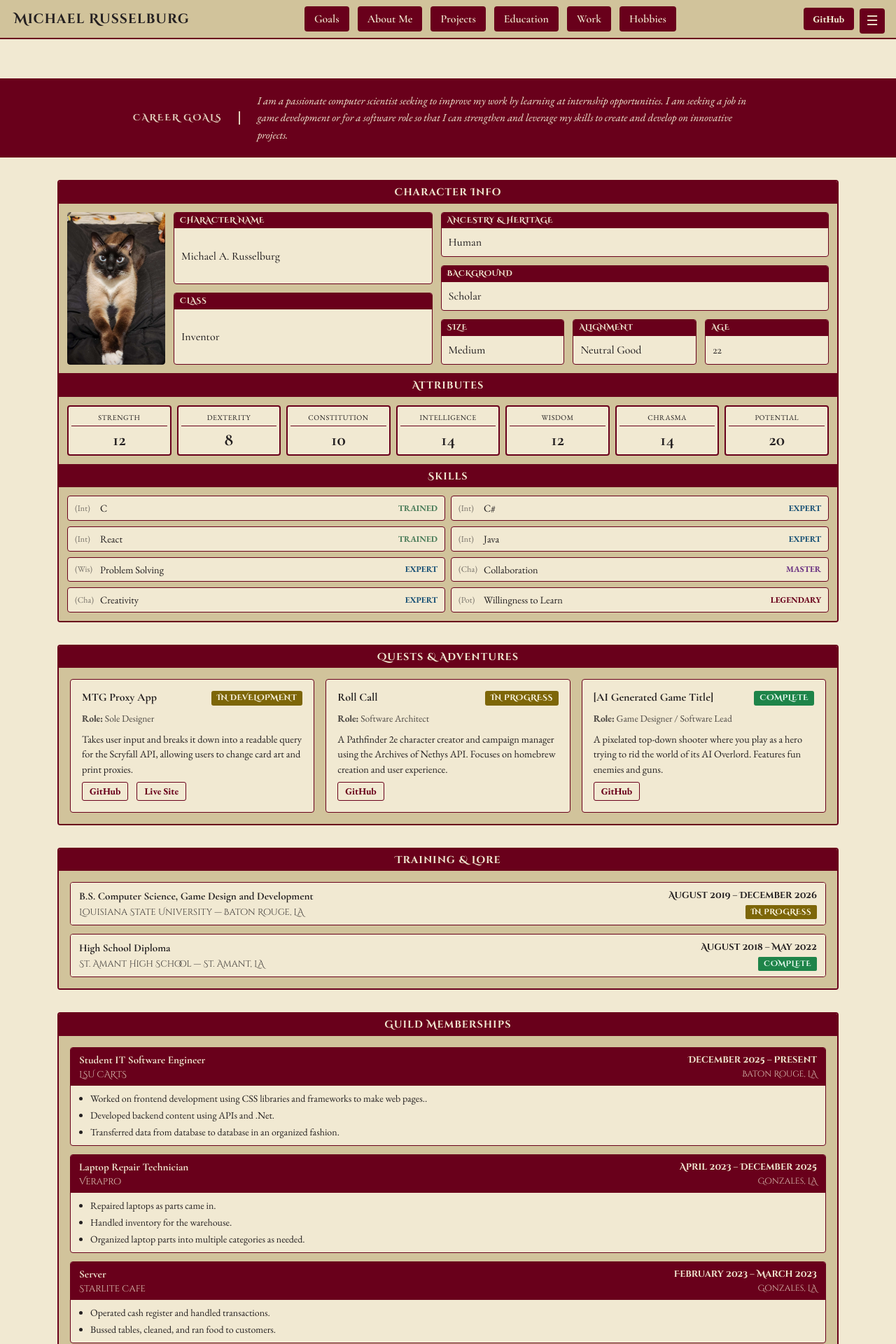
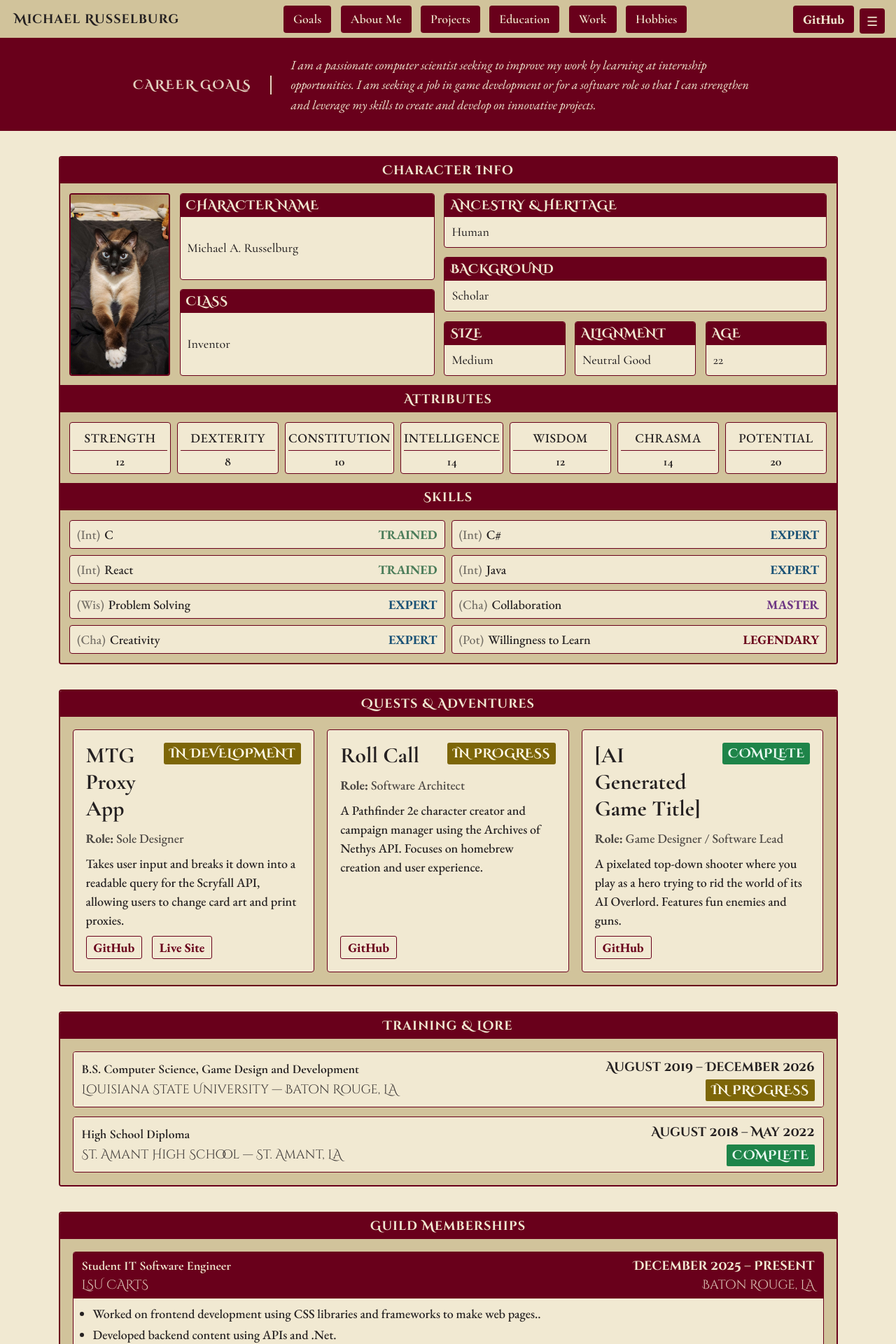
Before and after one commit to MichaelRdot/michaelrwebsite, a React (Vite) app: page / in a window 1280 px wide. Shown: the top 1920 px of the page at 70% size. Built offline with nearby package versions, Linux system fonts and the light colour scheme.

Commit message:
Changed the font sizes, no more outliers

```diff
--- a/src/App.css
+++ b/src/App.css
@@ -11,13 +11,12 @@
 
 html {
     scroll-behavior: smooth;
+    font-size: 18px;
 }
 
 body {
     font-family: var(--font-body);
-    font-size: 1.05rem;
-    padding-top: var(--header-height);
-    transition: padding-top 0.3s ease;
+    font-weight: 500;
 }
 
 body.header-is-hidden {
@@ -44,4 +43,5 @@ body.header-is-hidden {
 .char-info-card-body,
 .attr-score {
     font-family: var(--font-heading);
+    font-weight: 700;
 }
--- a/src/components/About Me Section/AboutMeSection.css
+++ b/src/components/About Me Section/AboutMeSection.css
@@ -14,7 +14,6 @@
     font-weight: bold;
     padding: 5px;
     letter-spacing: 1px;
-    font-size: 0.9rem;
 }
 
 
--- a/src/components/About Me Section/AttributesSubSection.css
+++ b/src/components/About Me Section/AttributesSubSection.css
@@ -11,7 +11,7 @@
 
 .attribute-box {
     flex: 1;
-    border: 2px solid var(--box-border-color);
+    border: 1px solid var(--box-border-color);
     border-radius: 4px;
     text-align: center;
     padding: 8px 4px;
@@ -19,7 +19,6 @@
 }
 
 .attr-name {
-    font-size: 0.65rem;
     text-transform: uppercase;
     letter-spacing: 0.5px;
     border-bottom: 1px solid var(--box-border-color);
@@ -28,7 +27,6 @@
 }
 
 .attr-score {
-    font-size: 1.6rem;
     font-weight: bold;
     line-height: 1;
 }
--- a/src/components/About Me Section/CharacterInfoSubSection.css
+++ b/src/components/About Me Section/CharacterInfoSubSection.css
@@ -8,6 +8,8 @@
 
 /* Photo */
 .photo-container {
+    border: 2px solid var(--box-border-color);
+    border-radius: 4px;
     flex-shrink: 0;
 }
 
@@ -16,7 +18,6 @@
     width: 140px;
     height: 100%;
     min-height: 160px;
-    border-radius: 4px;
     overflow: hidden;
     cursor: pointer;
 }
@@ -29,7 +30,7 @@
     width: 100%;
     height: 100%;
     object-fit: cover;
-    border-radius: 4px;
+    border-radius: 2px;
     transition: opacity 0.3s ease;
 }
 
@@ -45,11 +46,6 @@
     opacity: 1;
 }
 
-.photo-hint {
-    font-size: 0.7rem;
-    opacity: 0.6;
-    margin-top: 6px;
-}
 
 /* Middle column */
 .info-left {
@@ -82,7 +78,6 @@
 .char-info-card-header {
     background-color: var(--box-border-color);
     color: var(--bs-body-bg);
-    font-size: 0.7rem;
     font-weight: bold;
     text-transform: uppercase;
     letter-spacing: 0.5px;
@@ -92,7 +87,6 @@
 /* Value body */
 .char-info-card-body {
     padding: 8px 10px;
-    font-size: 1rem;
     font-weight: 500;
     flex: 1;
     display: flex;
--- a/src/components/About Me Section/SkillsSubSection.css
+++ b/src/components/About Me Section/SkillsSubSection.css
@@ -19,11 +19,9 @@
     display: flex;
     align-items: center;
     gap: 6px;
-    font-size: 0.9rem;
 }
 
 .skill-attr {
-    font-size: 0.75rem;
     opacity: 0.6;
     min-width: 30px;
 }
@@ -33,7 +31,6 @@
 }
 
 .skill-rank {
-    font-size: 0.75rem;
     font-weight: bold;
     text-transform: uppercase;
 }
--- a/src/components/Career Goals Section/CareerGoalsSection.css
+++ b/src/components/Career Goals Section/CareerGoalsSection.css
@@ -14,7 +14,6 @@
 
 .career-goals-label {
     font-weight: bold;
-    font-size: 0.8rem;
     text-transform: uppercase;
     letter-spacing: 2px;
     white-space: nowrap;
@@ -25,7 +24,6 @@
 
 .career-goals-text {
     margin: 0;
-    font-size: 0.95rem;
     line-height: 1.6;
     font-style: italic;
 }
--- a/src/components/Education Section/EducationSection.css
+++ b/src/components/Education Section/EducationSection.css
@@ -47,22 +47,18 @@
 
 .education-degree {
     font-weight: bold;
-    font-size: 0.95rem;
 }
 
 .education-institution {
-    font-size: 0.8rem;
     opacity: 0.85;
 }
 
 .education-dates {
-    font-size: 0.8rem;
     font-weight: bold;
     white-space: nowrap;
 }
 
 .education-status {
-    font-size: 0.68rem;
     font-weight: bold;
     text-transform: uppercase;
     letter-spacing: 0.5px;
--- a/src/components/Header & Footer/Footer.css
+++ b/src/components/Header & Footer/Footer.css
@@ -12,7 +12,6 @@
     align-items: center;
     justify-content: center;
     gap: 1rem;
-    font-size: 0.85rem;
 }
 
 .footer-divider {
--- a/src/components/Header & Footer/Header.css
+++ b/src/components/Header & Footer/Header.css
@@ -25,7 +25,6 @@
 
 .header-name {
     font-weight: 600;
-    font-size: 1.2rem;
     letter-spacing: 1px;
     white-space: nowrap;
     font-family: var(--font-display);
@@ -41,7 +40,6 @@
     color: var(--bs-body-bg);
     background-color: var(--box-border-color);
     text-decoration: none;
-    font-size: 0.85rem;
     font-weight: bold;
     padding: 6px 14px;
     border-radius: 4px;
@@ -64,7 +62,6 @@
     color: var(--bs-body-bg);
     background-color: var(--box-border-color);
     text-decoration: none;
-    font-size: 0.85rem;
     font-weight: bold;
     padding: 6px 14px;
     border-radius: 4px;
@@ -85,7 +82,6 @@
     background-color: var(--box-border-color);
     color: var(--bs-body-bg);
     border: none;
-    font-size: 1.2rem;
     width: 36px;
     height: 36px;
     border-radius: 4px;
@@ -121,7 +117,6 @@
     color: var(--bs-body-bg);
     background-color: var(--box-border-color);
     text-decoration: none;
-    font-size: 0.9rem;
     font-weight: bold;
     padding: 8px 14px;
     border-radius: 4px;
@@ -138,7 +133,6 @@
     color: var(--bs-body-bg);
     background-color: var(--box-border-color);
     border: none;
-    font-size: 1rem;
     font-weight: 600;
     padding: 6px 14px;
     border-radius: 4px;
--- a/src/components/Hobbies Section/HobbiesSection.css
+++ b/src/components/Hobbies Section/HobbiesSection.css
@@ -36,7 +36,6 @@
 .hobby-name {
     color: var(--bs-body-bg);
     font-weight: bold;
-    font-size: 0.95rem;
     letter-spacing: 0.5px;
 }
 
@@ -52,7 +51,6 @@
 .hobby-trait {
     background-color: var(--box-border-color);
     color: var(--bs-body-bg);
-    font-size: 0.68rem;
     font-weight: bold;
     text-transform: uppercase;
     letter-spacing: 0.5px;
@@ -65,13 +63,11 @@
 .hobby-divider {
     height: 1px;
     background-color: var(--box-border-color);
-    margin: 0 10px;
-    opacity: 0.4;
+    opacity: 0.5;
 }
 
 /* Description body */
 .hobby-description {
-    font-size: 0.85rem;
     margin: 0;
     padding: 8px 10px;
     line-height: 1.5;
--- a/src/components/Projects Section/ProjectsSection.css
+++ b/src/components/Projects Section/ProjectsSection.css
@@ -32,19 +32,16 @@
 }
 
 .project-name {
-    font-size: 1rem;
     font-weight: bold;
     margin: 0;
 }
 
 .project-role {
-    font-size: 0.85rem;
     margin: 0;
     opacity: 0.8;
 }
 
 .project-summary {
-    font-size: 0.9rem;
     margin: 0;
     flex: 1;
 }
@@ -56,7 +53,6 @@
 }
 
 .project-links a {
-    font-size: 0.85rem;
     font-weight: bold;
     color: var(--box-border-color);
     text-decoration: none;
@@ -72,7 +68,6 @@
 }
 
 .progress-badge {
-    font-size: 0.7rem;
     font-weight: bold;
     text-transform: uppercase;
     letter-spacing: 0.5px;
--- a/src/components/Work Section/WorkSection.css
+++ b/src/components/Work Section/WorkSection.css
@@ -44,21 +44,17 @@
 
 .work-title {
     font-weight: bold;
-    font-size: 0.95rem;
 }
 
 .work-employer {
-    font-size: 0.8rem;
     opacity: 0.85;
 }
 
 .work-dates {
-    font-size: 0.8rem;
     font-weight: bold;
 }
 
 .work-location {
-    font-size: 0.75rem;
     opacity: 0.85;
 }
 
@@ -71,7 +67,6 @@
 }
 
 .work-bullets li {
-    font-size: 0.875rem;
     line-height: 1.5;
 }
 
```
